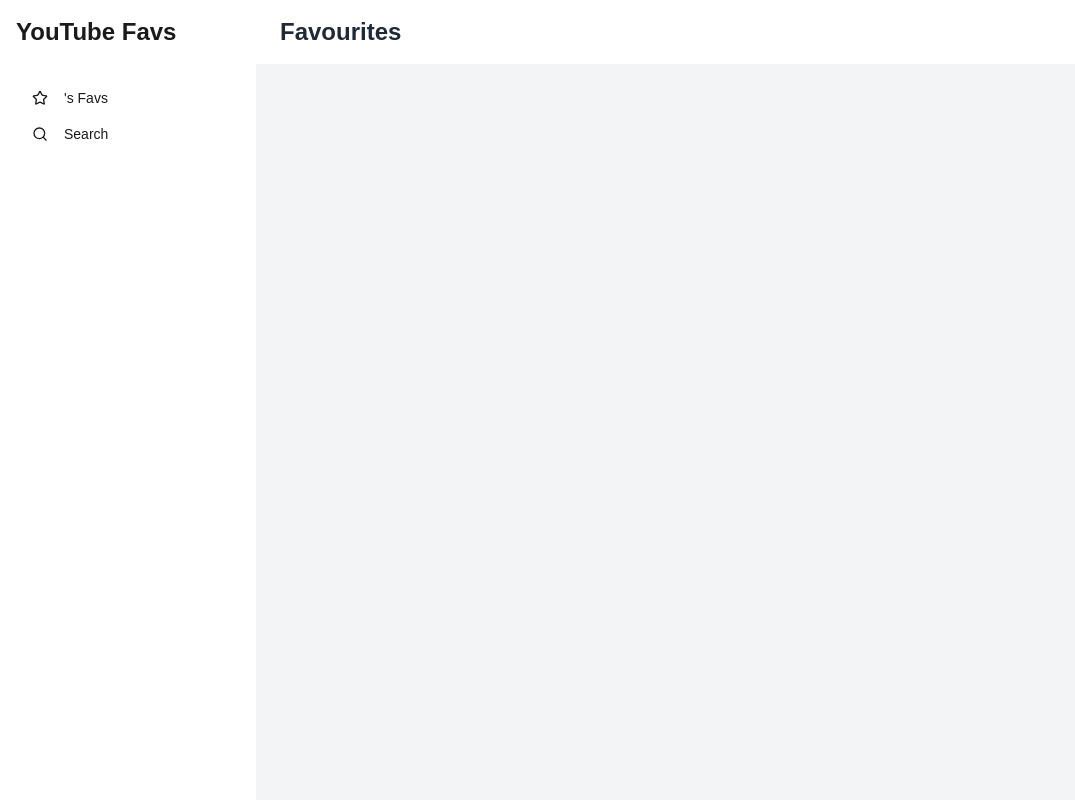
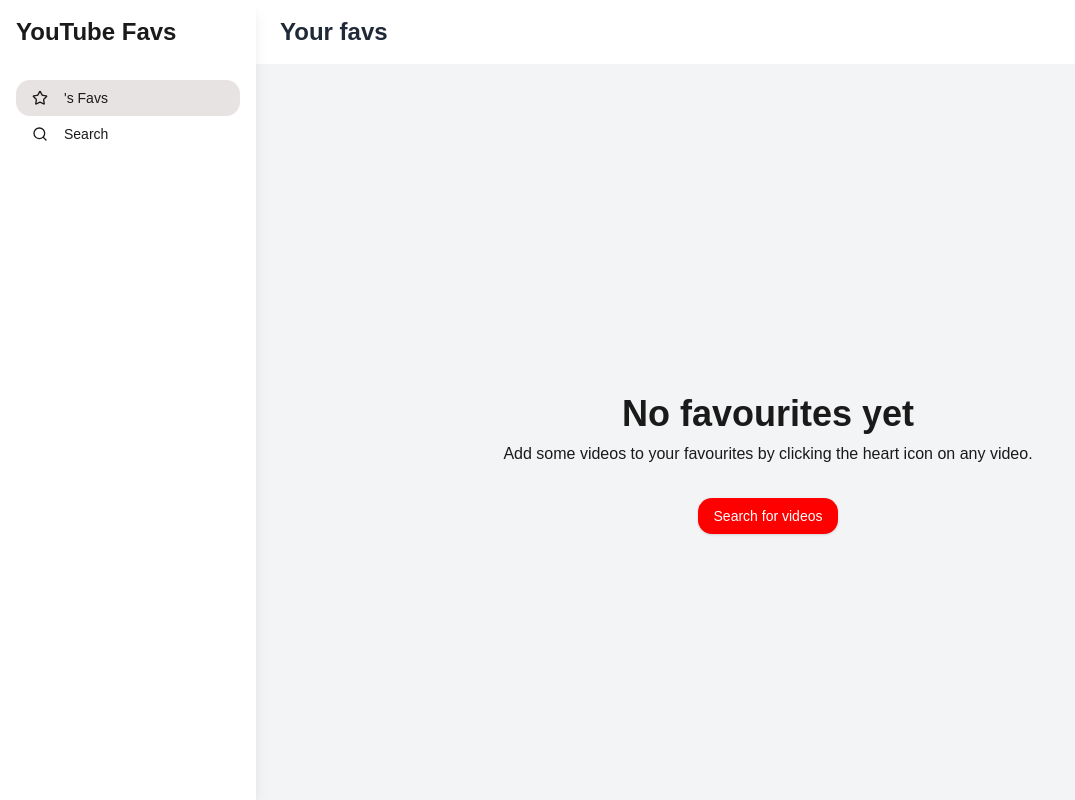
Before and after one commit to luketurnbull/august-activities, a Next.js app in the folder activity-3/: page /favs in a window 1280 px wide. Shown: the whole page, without its empty margins (0-1075 px from the left). Built offline with nearby package versions, Linux system fonts and the light colour scheme.

Commit message:
activity 3 - added shadows and "no videos" placeholder

```diff
--- a/activity-3/src/app/favs/page.tsx
+++ b/activity-3/src/app/favs/page.tsx
@@ -1,18 +1,21 @@
 "use client";
 
 import Header from "@/components/header";
+import { Button } from "@/components/ui/button";
 import { ScrollArea } from "@/components/ui/scroll-area";
 import VideoCard from "@/components/video-card";
 import { useFavouritesStore } from "@/stores/favourites";
 import { videoToKey } from "@/utils/videoToKey";
+import Link from "next/link";
 
 export default function Favourites() {
   const { favorites } = useFavouritesStore();
 
   return (
     <>
-      <Header title="Favourites" />
+      <Header title="Your favs" />
       <main className="flex-1 overflow-hidden bg-gray-100">
+        {favorites.length ? (
           <ScrollArea className="h-full">
             <div className="container mx-auto px-6 py-8">
               <section className="flex flex-row flex-wrap gap-5 w-fullover flow-hidden max-w-full content-center justify-center">
@@ -22,6 +25,20 @@
               </section>
             </div>
           </ScrollArea>
+        ) : (
+          <div className="h-screen flex flex-col gap-8 items-center justify-center">
+            <div className="flex flex-col gap-2 items-center">
+              <h2 className="text-4xl font-bold">No favourites yet</h2>
+              <p>
+                Add some videos to your favourites by clicking the heart icon on
+                any video.
+              </p>
+            </div>
+            <Link href="/favs/search">
+              <Button>Search for videos</Button>
+            </Link>
+          </div>
+        )}
       </main>
     </>
   );
--- a/activity-3/src/app/favs/search/page.tsx
+++ b/activity-3/src/app/favs/search/page.tsx
@@ -84,7 +84,7 @@
       <Header title="Search" />
       <main className="flex-1 overflow-hidden bg-gray-100">
         <ScrollArea onScrollCapture={handleScroll} className="h-full">
-          <div className="sticky top-0 p-4 bg-white z-10">
+          <div className="sticky top-0 p-4 bg-white z-10 shadow-lg">
             <div className="flex flex-row gap-2 items-center">
               <div className="relative flex-1">
                 <SearchIcon
--- a/activity-3/src/components/favourite-button.tsx
+++ b/activity-3/src/components/favourite-button.tsx
@@ -35,9 +35,7 @@
           <DialogHeader>
             <DialogTitle>Remove this fav?</DialogTitle>
           </DialogHeader>
-          <DialogDescription>
-            <p>{video.snippet.title}</p>
-          </DialogDescription>
+          <DialogDescription>{video.snippet.title}</DialogDescription>
           <DialogFooter>
             <DialogClose asChild>
               <Button variant="secondary">Cancel</Button>
--- a/activity-3/src/components/header.tsx
+++ b/activity-3/src/components/header.tsx
@@ -10,7 +10,7 @@
   };
 
   return (
-    <header className="bg-white shadow-sm">
+    <header className="bg-white shadow-lg">
       <div className="flex items-center justify-between px-6 py-4">
         <Button
           variant="ghost"
--- a/activity-3/src/components/sidebar.tsx
+++ b/activity-3/src/components/sidebar.tsx
@@ -4,14 +4,17 @@
 import { ScrollArea } from "@/components/ui/scroll-area";
 import { useUserStore } from "@/stores/user";
 import { useGlobalStore } from "@/stores/global";
+import { usePathname } from "next/navigation";
+import { cn } from "@/lib/utils";
 
 export default function Sidebar() {
   const { name } = useUserStore();
   const { isSidebarOpen, toggleSidebar } = useGlobalStore();
+  const pathname = usePathname();
 
   return (
     <div
-      className={`fixed inset-y-0 left-0 z-50 w-64 transform transition-transform bg-white duration-300 ease-in-out ${
+      className={`fixed inset-y-0 left-0 z-50 w-64 transform transition-transform bg-white duration-300 ease-in-out shadow-lg ${
         isSidebarOpen ? "translate-x-0" : "-translate-x-full"
       } md:relative md:translate-x-0`}
     >
@@ -30,13 +33,25 @@
       <ScrollArea className="flex-grow">
         <nav className="space-y-2 p-4">
           <Link href="/favs">
-            <Button variant="ghost" className="w-full justify-start">
+            <Button
+              variant="ghost"
+              className={cn(
+                "w-full justify-start",
+                pathname === "/favs" && "bg-secondary"
+              )}
+            >
               <Star className="mr-2 h-4 w-4" />
               {name}&apos;s Favs
             </Button>
           </Link>
           <Link href="/favs/search">
-            <Button variant="ghost" className="w-full justify-start">
+            <Button
+              variant="ghost"
+              className={cn(
+                "w-full justify-start",
+                pathname === "/favs/search" && "bg-secondary"
+              )}
+            >
               <Search className="mr-2 h-4 w-4" />
               Search
             </Button>
--- a/activity-3/src/components/video-player-dialog.tsx
+++ b/activity-3/src/components/video-player-dialog.tsx
@@ -17,7 +17,7 @@
 }) {
   return (
     <Dialog>
-      <DialogTrigger className="hover:cursor-pointer hover:shadow-lg">
+      <DialogTrigger className="hover:cursor-pointer hover:shadow-2xl">
         {children}
       </DialogTrigger>
       <DialogContent className="max-w-none md:max-w-[90%]">
```
Lines whose indentation alone changed are shown as unchanged.
